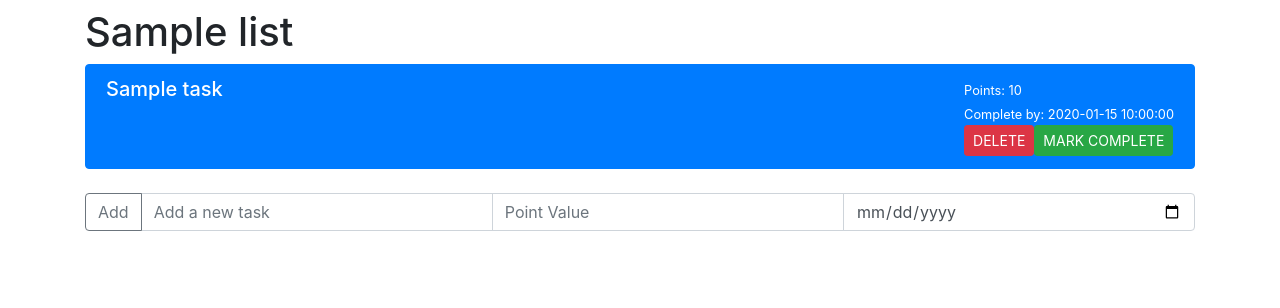
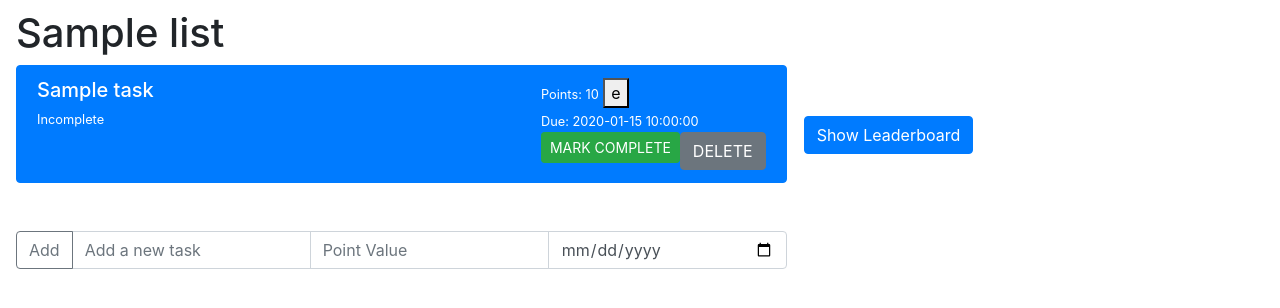
Before and after one commit to parthmparmar/honeydo, a Flask app: template hdo/templates/tasks.html in a window 1280 px wide. Shown: the top 308 px of the page. Run offline with Flask 2, Linux system fonts and the light colour scheme; tables that the repository leaves empty hold one stand-in row (values such as "Sample post"); the template is opened without the code that fills it: values that come from a table or form of the project are taken from there, most other values are stand-ins (such as "Sample title", 1, 10 or a date in 2020); some libraries are stand-ins or nearby versions.

Commit message:
lots of good stuff

```diff
--- a/hdo/static/script/dashboard.js
+++ b/hdo/static/script/dashboard.js
@@ -2,7 +2,7 @@ console.log("Loaded");
 
 $(".delete_list").on("click", function() {
   list_id = $(this).data("list_id");
-
+  console.log(list_id);
   $('#yes-no-modal').modal('show')
 
   $("#yes-btn").on("click", function() {
@@ -17,3 +17,56 @@ $(".delete_list").on("click", function() {
   });
 
 });
+
+$(".delete_task").on("click", function() {
+  list_id = $(this).data("list_id");
+  task_id = $(this).data("task_id");
+
+  $('#yes-no-modal').modal('show')
+
+  $("#yes-btn").on("click", function() {
+    $.ajax({
+      url:"/api/"+list_id+"/task/"+task_id+"/delete",
+      method: "DELETE"
+    }).done(function (resp) {
+      if (resp == "task deleted"){
+        location.reload();
+      }
+    });
+  });
+});
+
+
+$(".toggle_task").on("click", function() {
+  list_id = $(this).data("list_id");
+  task_id = $(this).data("task_id");
+    $.ajax({
+      url:"/api/"+list_id+"/task/"+task_id+"/update_state",
+      method: "POST"
+    }).done(function (resp) {
+      if (resp == "task updated"){
+        location.reload();
+      // $("#task_info"+task_id).load(location.href + "#task_info"+task_id); MAKE THIS TOGGLE THE TEXT INSTEAD
+      }
+    });
+});
+
+
+
+$(".points-edit").on("click", function() {
+  if($('#points-display').hasClass('d-none')) {
+    $('#points-display').removeClass('d-none')
+  }
+  else{
+    $('#points-display').addClass('d-none')
+  }
+
+  if($('#points-form').hasClass('d-none')) {
+    $('#points-form').removeClass('d-none')
+  }
+  else{
+    $('#points-form').addClass('d-none')
+  }
+})
+
+$('input')[0].form.new_point_value.value
--- a/hdo/templates/base/base_html.html
+++ b/hdo/templates/base/base_html.html
@@ -1,4 +1,6 @@
 <!DOCTYPE html>
+
+
 <html lang="en">
 <head>
   <meta charset="UTF-8">
--- a/hdo/templates/tasks.html
+++ b/hdo/templates/tasks.html
@@ -1,51 +1,98 @@
 {% extends "base/base_html.html" %}
 {% block body %}
 
-<div class="container">
+
+<table>
+    <tr>
+        <td>
+            <div class="container" width="100">
                 {% include "base/alerts.html" %}
+                {% include "base/modal-yes-no.html" %}
                 <div class="lists-view">
                     <h1>{{ list.list_name }}</h1>
                     {% for tasks in task_data.tasks %}
                     <div class="list-group">
-
                         <a href="#" class="list-group-item list-group-item-action active">
                             <div class="d-flex w-100 justify-content-between">
+                                <div> <!-- id="task_info{{tasks.task_id}}"> -->
                                     <h5 class="mb-1">{{ tasks.task_name }}</h5>
-        <div>
-        <small>Points: {{tasks.points}}</small><br>
-        <small>Complete by: {{ tasks.due_date }}</small><br>
+                                    <small> {% if tasks.state == 1 %} Complete {% else %} Incomplete {% endif %} </small>
+                                </div>
+                                <div class = "float-right">
+
+
+                                    <small id="points-display">Points: {{tasks.points}}</small> <button class="points-edit">e</button>
+
+                                    <form id="points-form" class="edit-points d-none">
+                                        <div class="input-group mb-3">
+
+                                            <input name="new_point_value" type="text" class="form-control" placeholder={{tasks.points}} required />
+                                            <div class="input-group-prepend">
+                                                <button class="btn btn-outline-secondary update-points" data-task_id = {{tasks.task_id}} type="submit">Update</button>
+                                            </div>
+                                        </div>
+                                    </form>
+
+                                    <br>
+
+
+                                    <small>{% if tasks.due_date == None %} No Due Date {% else %} Due: {{tasks.due_date}} {% endif %}</small><br>
                                     <table>
                                         <tr>
-            <form action="/api/{{list.list_id}}/task/{{tasks.task_id}}/delete" method="POST">
-              <button type="submit" class="btn btn-danger btn-sm">DELETE</button>
-            </form>
-            <form action="/api/{{list.list_id}}/task/{{tasks.task_id}}/update_state" method="POST">
-              <button type="submit" class="btn btn-success btn-sm">MARK COMPLETE</button>
-            </form>
+                                          <!--  <form action="/api/{{list.list_id}}/task/{{tasks.task_id}}/delete" method="POST">
+                                                <button type="submit" class="btn btn-danger btn-sm">DELETE</button> -->
+                                                <button type="button" data-task_id = {{tasks.task_id}} data-list_id = {{tasks.list_id}} class="btn btn-secondary delete_task float-right">DELETE</button>
+
+                                            <!--<form action="/api/{{list.list_id}}/task/{{tasks.task_id}}/update_state" method="POST">-->
+                                            <!--    <button type="submit" class="btn btn-success btn-sm">MARK COMPLETE</button> -->
+                                                <button type="button" data-task_id = {{tasks.task_id}} data-list_id = {{tasks.list_id}} class="btn btn-success toggle_task btn-sm">MARK COMPLETE</button>
+                                          <!--  </form> -->
                                         </tr>
                                     </table>
                                     <!--<small><a action="/api/task/{{task_id}}/delete">DELETE</a></small>-->
                                 </div>
                             </div>
                         </a>
-    </div>
+                    </div><br>
                     {% endfor %}
                 </div>
 
-<br>
+                <br />
                 <div class="list-add-div">
                     <form class="add-task" action="/api/task/{{list_id}}/add" method="POST">
                         <div class="input-group mb-3">
                             <div class="input-group-prepend">
                                 <button class="btn btn-outline-secondary" type="submit">Add</button>
                             </div>
-        <input name="task_name" type="text" class="form-control" placeholder="Add a new task" required>
-        <input name="points" type="number" class="form-control" placeholder="Point Value" required>
-        <input name="due_date" type="date" class="form-control" placeholder="Due Date" required>
+                            <input name="task_name" type="text" class="form-control" placeholder="Add a new task" required />
+                            <input name="points" type="number" class="form-control" placeholder="Point Value"  />
+                            <input name="due_date" type="date" class="form-control" placeholder="Due Date"  />
                         </div>
                     </form>
                 </div>
             </div>
+        </td>
+        <td>
+            <p>
+                <a class="btn btn-primary" data-toggle="collapse" href="#collapseExample" role="button" aria-expanded="false" aria-controls="collapseExample">
+                    Show Leaderboard
+                </a>
+            </p>
+            <div class="collapse" id="collapseExample">
+                <div class="card card-body">
+                    <ul class="list-group">
+                        {% for ct in scoreboard_data.sb_data %}
+                        <li class="list-group-item d-flex justify-content-between align-items-center">
+                            {{ ct.name }}
+                            <span class="badge badge-primary badge-pill">{{ ct.points }}</span>
+                        </li>
+                        {% endfor %}
+                    </ul>
+                </div>
+            </div>
+        </td>
+    </tr>
+</table>
 
 {% endblock %}
 {% block javascript %}
```
Also changed, not shown: hdo/templates/base/navbar.html (+2 -9 lines), hdo/views.py (+52 -16 lines). Lines whose indentation alone changed are shown as unchanged.
